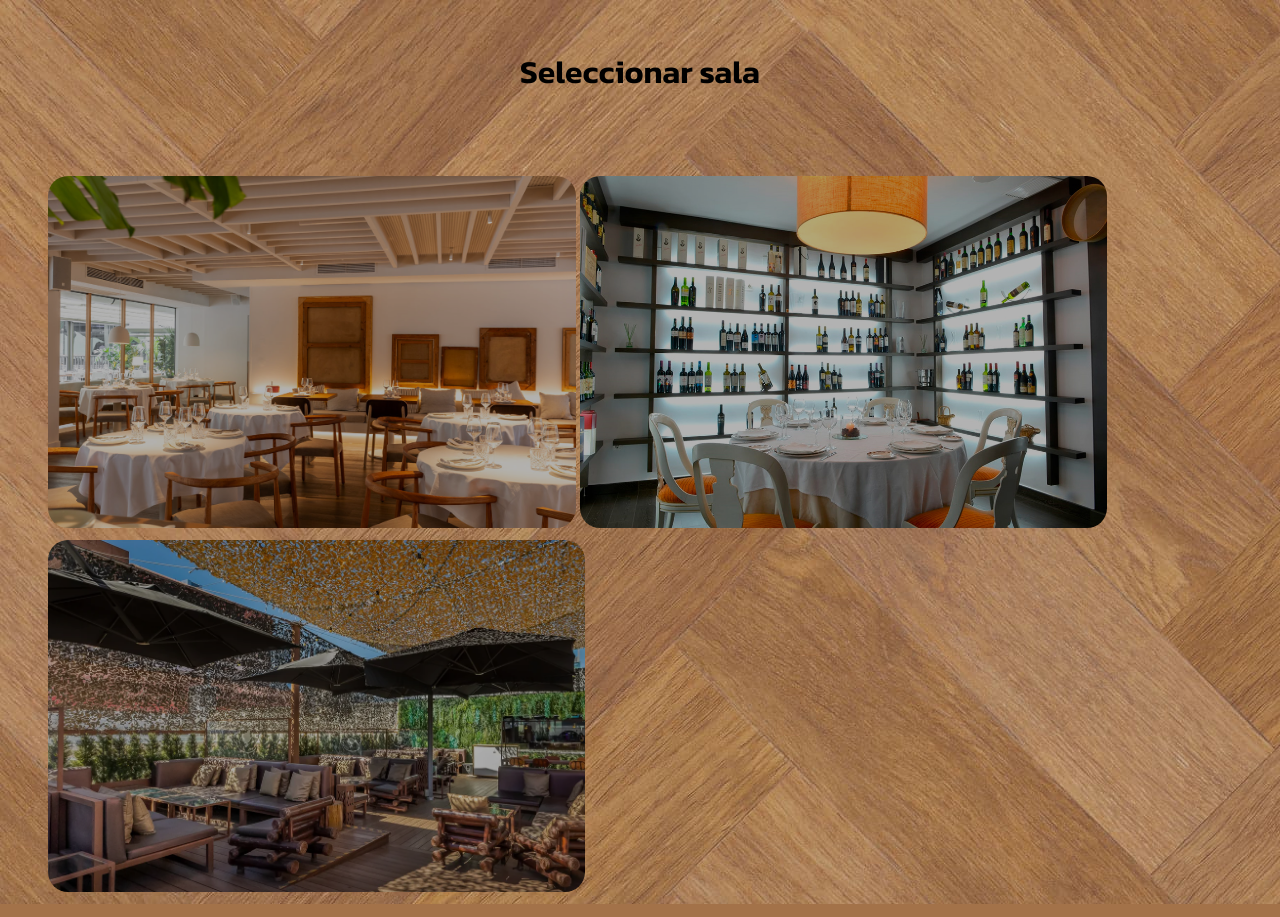
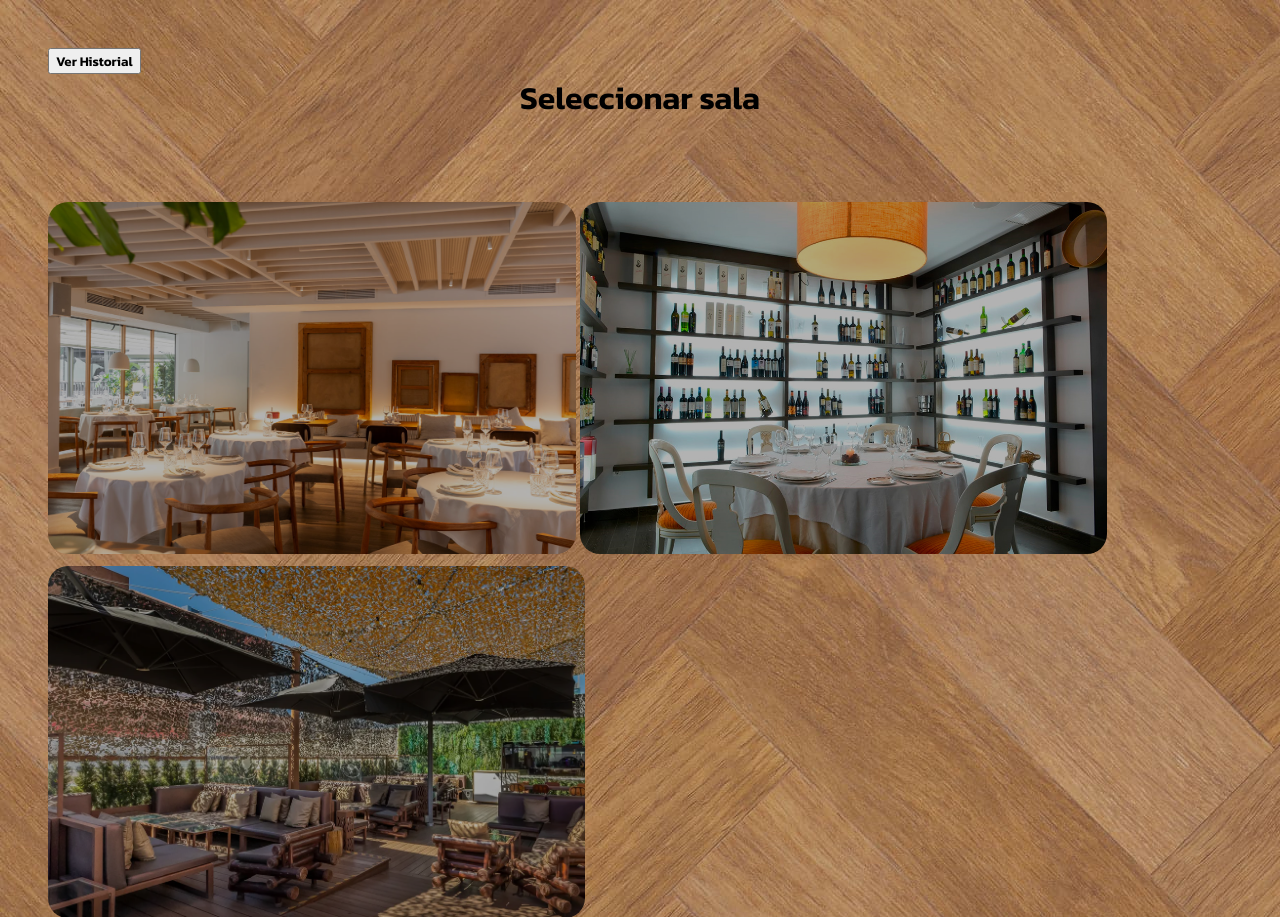
Before and after one commit to ainaorozcogonzalez/DAW2---PR01---RICK-DECKARD, a PHP site: page /Manager/manager_home.php in a window 1280 px wide. Shown: the top 917 px of the page. Run offline with PHP 8.4, Linux system fonts and the light colour scheme.

Commit message:
boton para ir a historial

```diff
--- a/Manager/manager_home.php
+++ b/Manager/manager_home.php
@@ -9,6 +9,12 @@
 </head>
 
 <body id="bodyMan">
+
+    <!-- Botón para ir a historial.php -->
+    <div class="button-container">
+        <button onclick="window.location.href = 'historial.php';" class="historialBtn">Ver Historial</button>
+    </div>
+
     <div id="ocultarImg" class="">
         <div class="column-1">
             <h1 id="h1Sel">Seleccionar sala</h1>
@@ -32,8 +38,8 @@
             </div>
         </div>
     </div>
+
     <!-- Mostrar Comedores -->
-
     <div id="Comedores" class="content">
         <div class="column-1 flex">
             <div>
@@ -55,8 +61,8 @@
         <div class="column-1 flex">
             <button id="volverComedor" class="volverBtn">Volver</button>
         </div>
+    </div>
 
-    </div>
     <!-- Mostrar Salas Privadas -->
     <div id="Privadas" class="content">
         <div class="column-1">
@@ -94,6 +100,7 @@
             <button id="volverPrivada" class="volverBtn">Volver</button>
         </div>
     </div>
+
     <!-- Mostrar Terrazas -->
     <div id="Terrazas" class="content">
         <div class="column-1">
@@ -123,7 +130,6 @@
     </div>
 
     <script src="../Js/MostMesas.js"></script>
-
 </body>
 
 </html>
```
Also changed, not shown: Manager/historial.php (renamed from Camarero/historial.php).
